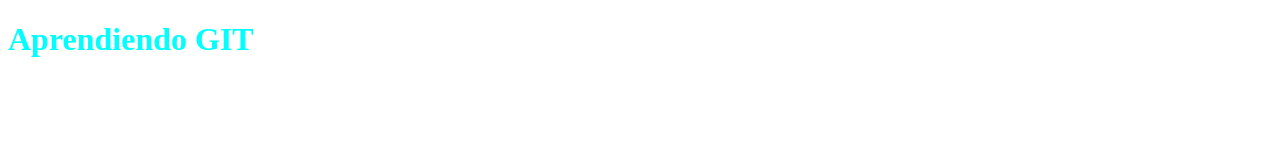
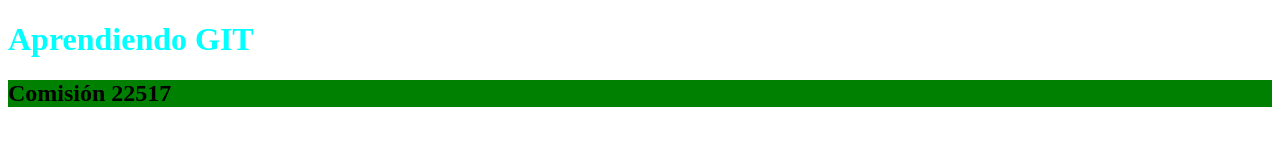
Before and after one commit to LuchoUrtubey/comision22517, a plain HTML site: page index.html in a window 1280 px wide. Drawn offline with Linux system fonts and the light colour scheme.

Commit message:
Agregado de h2 en index.html y en estilos.css

```diff
--- a/CSS/estilos.css
+++ b/CSS/estilos.css
@@ -1,3 +1,7 @@
 h1 {
     color: aqua;
 }
+
+h2{
+    background-color: green;
+}
--- a/index.html
+++ b/index.html
@@ -9,5 +9,6 @@
 </head>
 <body>
     <h1>Aprendiendo GIT</h1>
+    <h2>Comisión 22517</h2>
 </body>
 </html>
```
